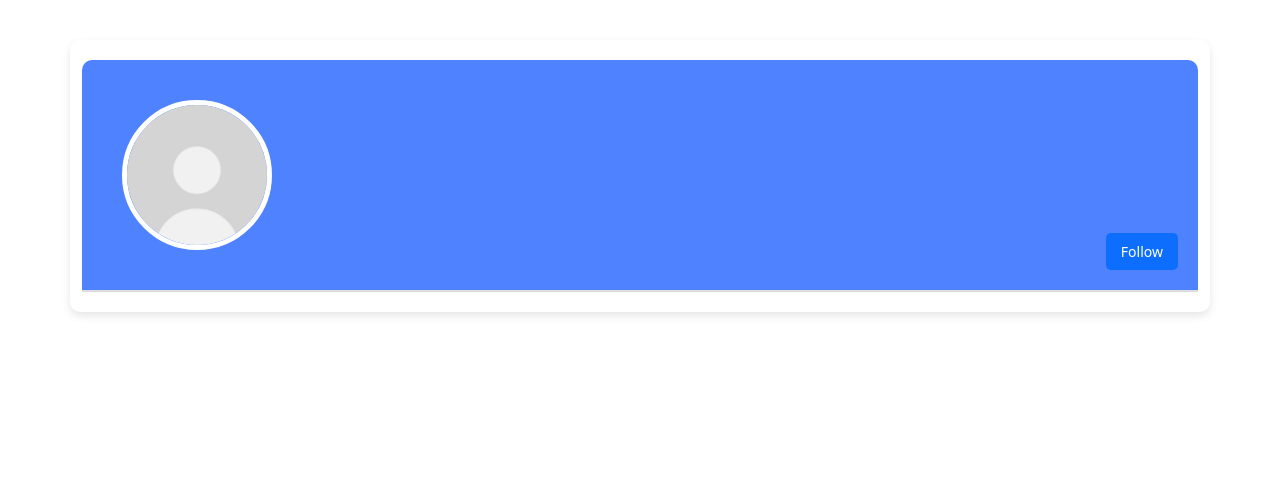
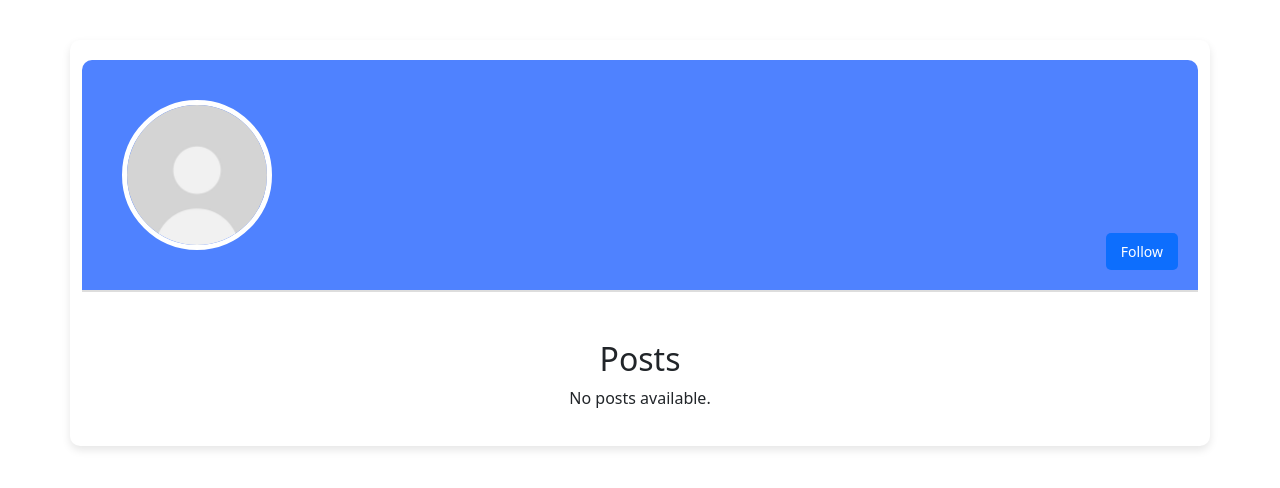
Before and after one commit to BewSorawit/Social-media, a React (Create React App) app in the folder frontend-media/: page /ProfileFriendPage in a window 1280 px wide. Shown: the top 488 px of the page. Built offline with nearby package versions, Linux system fonts and the light colour scheme.

Commit message:
another profile
update another profile success

```diff
--- a/frontend-media/src/components/profile/ProfileFriendPage.js
+++ b/frontend-media/src/components/profile/ProfileFriendPage.js
@@ -2,6 +2,7 @@ import React, { useState, useEffect } from "react";
 import { useLocation } from "react-router-dom";
 import { Button, Container, Row, Col, Image } from "react-bootstrap";
 import axios from "axios";
+import PostList from "./ProfilePostPage";
 import "./ProfileFriendPage.css";
 
 const ProfileFriendPage = () => {
@@ -11,6 +12,8 @@ const ProfileFriendPage = () => {
   const [isFollowing, setIsFollowing] = useState(false); // Track following status
   const token = localStorage.getItem('token'); // Get token from localStorage
   const loggedInUserId = localStorage.getItem('id'); // User ID ของคนที่ล็อกอิน
+
+  const [posts, setPosts] = useState({});
 
   useEffect(() => {
     const fetchUserData = async () => {
@@ -40,7 +43,14 @@ const ProfileFriendPage = () => {
             },
           }
         );
-
+        const postsResponse = await axios.get(`http://127.0.0.1:8000/hurry-feed/posts/users/${userId}/profile_posts/`,
+          {
+            headers: {
+              'Authorization': `Bearer ${token}` // ส่ง token ใน header
+            }
+          }
+        );
+        setPosts(postsResponse.data);
         // ตรวจสอบว่าคนที่เราดูโปรไฟล์ (userId) อยู่ในรายชื่อที่เราติดตามหรือไม่
         const isFollowingUser = followingResponse.data.some(
           (followedUser) => followedUser.id === userId
@@ -111,6 +121,13 @@ const ProfileFriendPage = () => {
           </Col>
         </Row>
       </header>
+
+      <section className="profile-content mt-5">
+        <Col md={8} className="mx-auto">
+          <h2 className="text-center">Posts</h2>
+          <PostList posts={posts} user={user} />
+        </Col>
+      </section>
     </Container>
   );
 };
```
